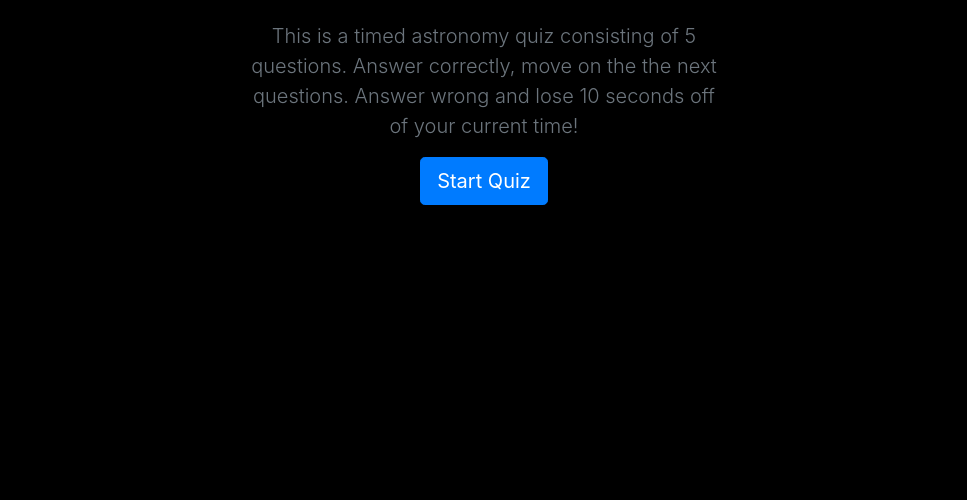
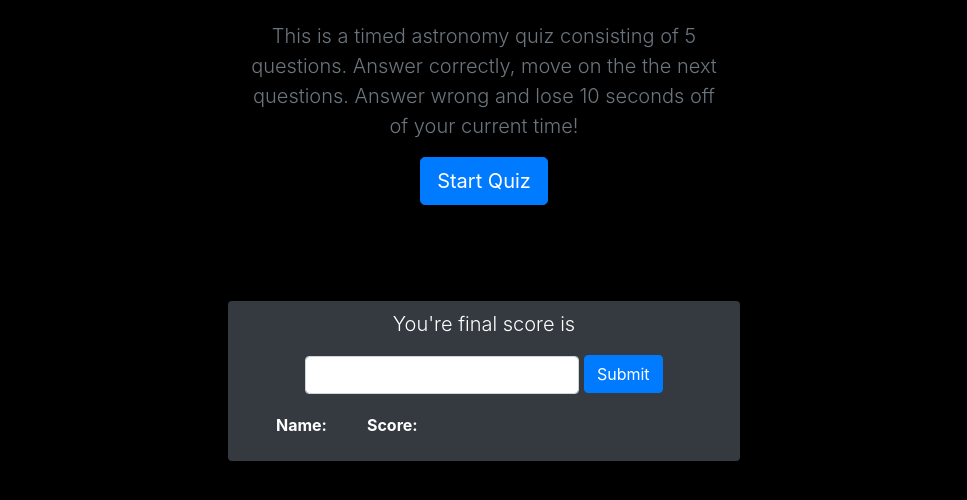
Before and after one commit to ericjdimare/astronomy-quiz, a plain HTML site: page index.html in a window 1280 px wide. Shown: the part 266-766 px from the top of the page, without its empty margins (156-1123 px from the left). Drawn offline with nearby package versions, Linux system fonts and the light colour scheme.

Commit message:
changed styles on highscoreDiv

```diff
--- a/index.html
+++ b/index.html
@@ -293,17 +293,17 @@
     </div>
 
     <div
-      class="container bg-secondary text-white rounded d-none"
+      class="container bg-dark text-white rounded"
       id="highscoreDiv"
     >
       <div class="row">
-        <div class="col-lg-6 offset-3 p-2">
+        <div class="col-lg-12 p-2 text-center">
           <p class="lead">You're final score is <span id="score-end"></span></p>
-          <label for="initials"
-            >Enter Initials: <input type="text" id="initials" value="" />
+          <label for="initials" class="mb-0"
+            ><input type="text" class="form-control" id="initials" value="" />
           </label>
-          <button type="button" id="submit-score">Submit</button>
-          <div class="d-flex flex-row">
+          <button type="button" class="btn btn-primary mb-1" id="submit-score">Submit</button>
+          <div class="d-flex flex-row mt-3">
             <ul id="display-initials">
               <li><strong>Name:</strong></li>
             </ul>
--- a/style.css
+++ b/style.css
@@ -7,5 +7,5 @@ ul {
 }
 
 #highscoreDiv {
-  width: 60%;
+  width: 40%;
 }
```
